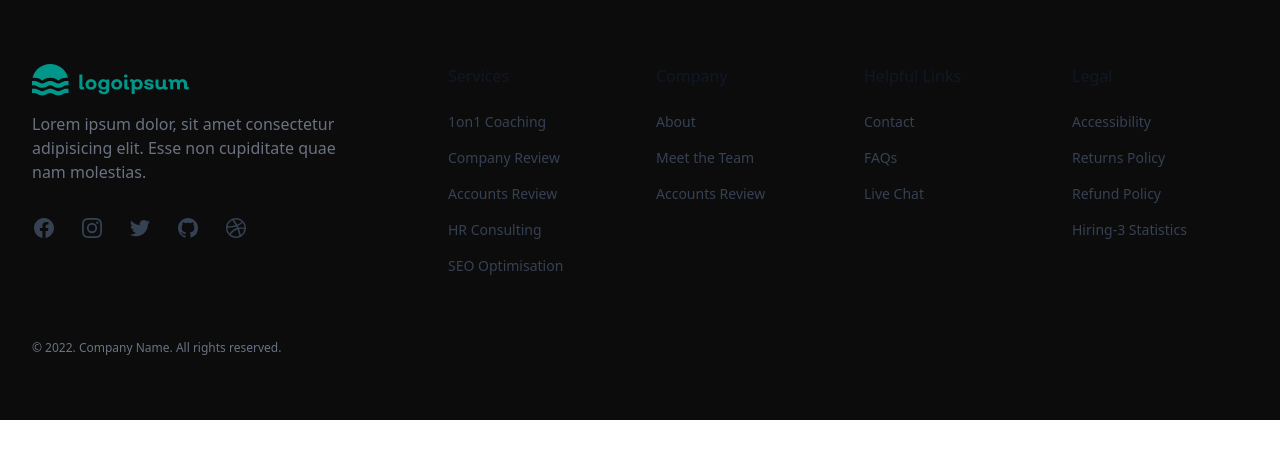
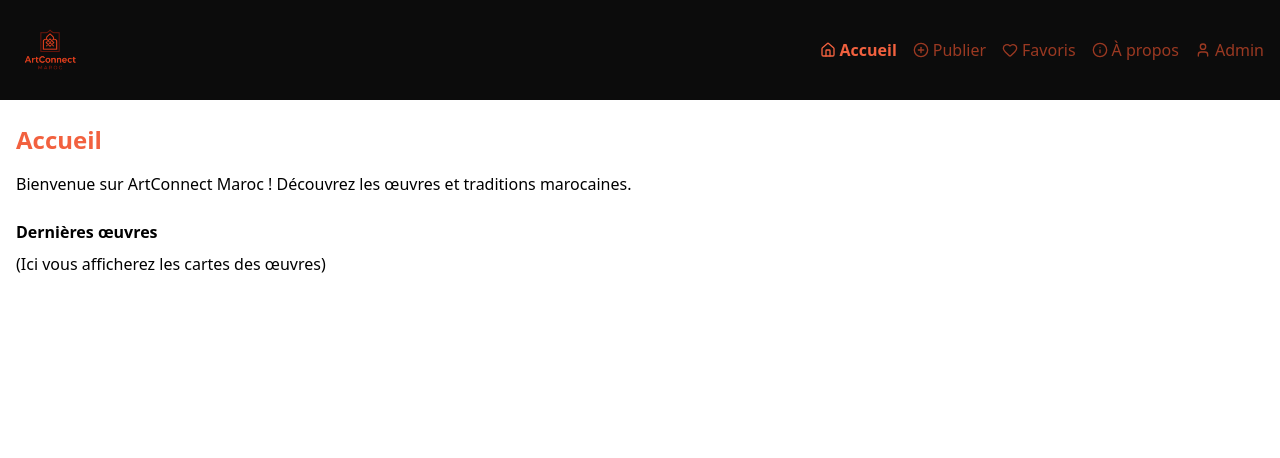
Before and after one commit to Mouad1949/brief_4-, a React (Vite) app: page / in a window 1280 px wide. Shown: the top 458 px of the page. Built offline with nearby package versions, Linux system fonts and the light colour scheme.

Commit message:
Ajout du Navbar, Pages et logo, mise à jour App.jsx

```diff
--- a/package.json
+++ b/package.json
@@ -13,8 +13,10 @@
     "@tailwindcss/vite": "^4.1.13",
     "axios": "^1.12.2",
     "cloudinary-react": "^1.8.1",
+    "lucide-react": "^0.544.0",
     "react": "^19.1.1",
     "react-dom": "^19.1.1",
+    "react-router-dom": "^7.9.1",
     "tailwindcss": "^4.1.13"
   },
   "devDependencies": {
--- a/src/App.jsx
+++ b/src/App.jsx
@@ -1,16 +1,25 @@
+import React from "react";
+import { BrowserRouter as Router, Routes, Route } from "react-router-dom";
+import Navbar from "./components/layout/Navbar";
+import Accueil from "./pages/Accueil";
+import Publier from "./pages/Publier";
+import Favoris from "./pages/Favoris";
+import APropos from "./pages/APropos";
+import AdminDashboard from "./Pages/Admin";
 
-import './App.css'
-import Footer from './Components/layout/Footer'
-
-function App() {
-
-
+export default function App() {
   return (
-    <>
-<Footer />
-
-    </>
-  )
+    <Router>
+      <Navbar />
+      <main className="container mx-auto px-4 py-6">
+        <Routes>
+          <Route path="/" element={<Accueil />} />
+          <Route path="/publier" element={<Publier />} />
+          <Route path="/favoris" element={<Favoris />} />
+          <Route path="/a-propos" element={<APropos />} />
+          <Route path="/admin" element={<AdminDashboard />} />
+        </Routes>
+      </main>
+    </Router>
+  );
 }
-
-export default App
--- /dev/null
+++ b/src/Components/layout/Navbar.jsx
@@ -0,0 +1,76 @@
+import React, { useState } from "react";
+import { Link, useLocation } from "react-router-dom";
+import { Home, PlusCircle, Heart, Info, User } from "lucide-react";
+
+export default function Navbar() {
+  const [menuOpen, setMenuOpen] = useState(false);
+  const location = useLocation();
+
+  const liens = [
+    { chemin: "/", texte: "Accueil", icone: <Home size={16} /> },
+    { chemin: "/publier", texte: "Publier", icone: <PlusCircle size={16} /> },
+    { chemin: "/favoris", texte: "Favoris", icone: <Heart size={16} /> },
+    { chemin: "/a-propos", texte: "À propos", icone: <Info size={16} /> },
+    { chemin: "/admin", texte: "Admin", icone: <User size={16} /> },
+  ];
+
+  return (
+    <header className="bg-[#0C0C0C] text-[#9B3922] p-4">
+      <div className="flex justify-between items-center">
+        {/* Logo */}
+        <Link to="/" className="flex items-center gap-2">
+          <img
+            src="/logo.png"
+            alt="Logo ArtConnect"
+            className="w-17 h-17"
+          />
+        </Link>
+
+        {/* Menu desktop */}
+        <nav className="hidden md:flex gap-4 items-center">
+          {liens.map((lien) => (
+            <Link
+              key={lien.chemin}
+              to={lien.chemin}
+              className={`flex items-center gap-1 ${
+                location.pathname === lien.chemin
+                  ? "text-[#F2613F] font-bold"
+                  : "hover:text-[#F2613F]"
+              }`}
+            >
+              {lien.icone} <span>{lien.texte}</span>
+            </Link>
+          ))}
+        </nav>
+
+        {/* Bouton menu mobile */}
+        <button
+          className="md:hidden text-white"
+          onClick={() => setMenuOpen(!menuOpen)}
+        >
+          {menuOpen ? "✖" : "☰"}
+        </button>
+      </div>
+
+      {/* Menu mobile */}
+      {menuOpen && (
+        <nav className="md:hidden flex flex-col mt-2 gap-2">
+          {liens.map((lien) => (
+            <Link
+              key={lien.chemin}
+              to={lien.chemin}
+              className={`flex items-center gap-1 ${
+                location.pathname === lien.chemin
+                  ? "text-[#F2613F] font-bold"
+                  : "hover:text-[#F2613F]"
+              }`}
+              onClick={() => setMenuOpen(false)}
+            >
+              {lien.icone} <span>{lien.texte}</span>
+            </Link>
+          ))}
+        </nav>
+      )}
+    </header>
+  );
+}
--- /dev/null
+++ b/src/Pages/APropos.jsx
@@ -0,0 +1,10 @@
+import React from "react";
+export default function APropos() {
+  return (
+    <div>
+      <h1 className="text-2xl font-bold text-[#F2613F] mb-4">À propos</h1>
+      <p>ArtConnect Maroc vise à promouvoir le patrimoine culturel marocain.</p>
+      <p>Depuis 2025, +200 traditions référencées.</p>
+    </div>
+  );
+}
--- /dev/null
+++ b/src/Pages/Accueil.jsx
@@ -0,0 +1,13 @@
+import React from "react";
+export default function Accueil() {
+  return (
+    <div>
+      <h1 className="text-2xl font-bold text-[#F2613F] mb-4">Accueil</h1>
+      <p>Bienvenue sur ArtConnect Maroc ! Découvrez les œuvres et traditions marocaines.</p>
+      <div className="mt-6">
+        <h2 className="font-semibold mb-2">Dernières œuvres</h2>
+        <p>(Ici vous afficherez les cartes des œuvres)</p>
+      </div>
+    </div>
+  );
+}
--- /dev/null
+++ b/src/Pages/Admin.jsx
@@ -0,0 +1,9 @@
+import React from "react";
+export default function Admin() {
+  return (
+    <div>
+      <h1 className="text-2xl font-bold text-[#F2613F] mb-4">Tableau de bord Admin</h1>
+      <p>(Ici vous gérerez les œuvres, catégories, artisans et événements)</p>
+    </div>
+  );
+}
--- /dev/null
+++ b/src/Pages/Favoris.jsx
@@ -0,0 +1,10 @@
+import React from "react";
+
+export default function Favoris() {
+  return (
+    <div>
+      <h1 className="text-2xl font-bold text-[#F2613F] mb-4">Favoris</h1>
+      <p>(Ici vous afficherez la liste des œuvres ajoutées aux favoris)</p>
+    </div>
+  );
+}
--- /dev/null
+++ b/src/Pages/Publier.jsx
@@ -0,0 +1,9 @@
+import React from "react";
+export default function Publier() {
+  return (
+    <div>
+      <h1 className="text-2xl font-bold text-[#F2613F] mb-4">Publier une œuvre</h1>
+      <p>(Ici vous mettrez le formulaire de publication)</p>
+    </div>
+  );
+}
```
Also changed, not shown: public/logo.png (added), 1 other file (tests, documents, lock files or other folders).
